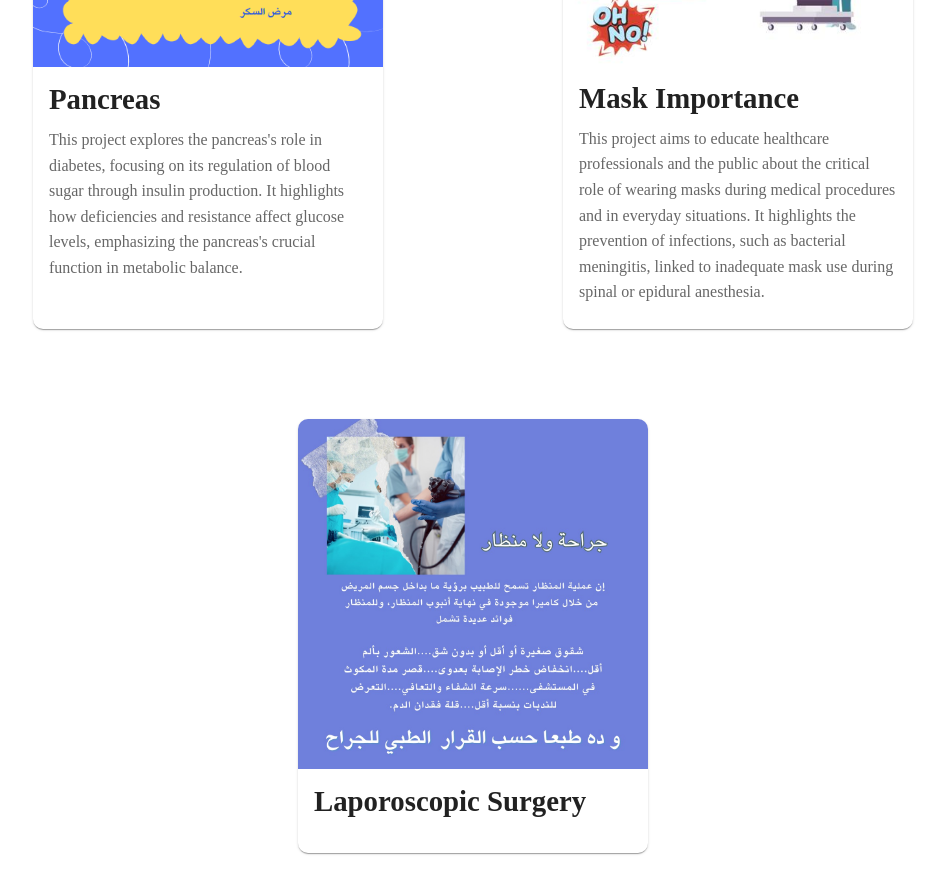
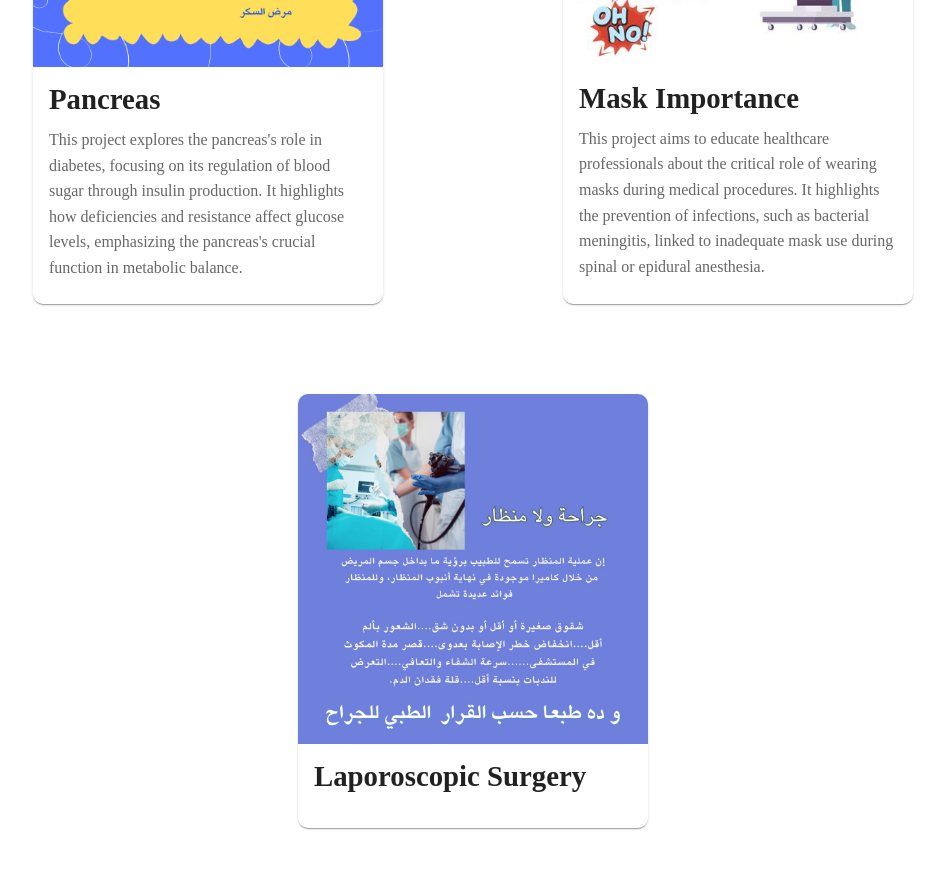
Before and after one commit to AlySultan06/Dr-Nada-Helmy-Portfolio, a React (Vite) app: page /projects in a window 1280 px wide. Shown: the part 1720-2614 px from the top of the page, without its empty margins (167-1112 px from the left). Built offline with nearby package versions, Linux system fonts and the light colour scheme.

Commit message:
project des changed

```diff
--- a/src/Components/Home.jsx
+++ b/src/Components/Home.jsx
@@ -5,7 +5,7 @@ import Typography from "@mui/material/Typography";
 import Stack from "@mui/material/Stack";
 import Button from "@mui/material/Button";
 import IconButton from "@mui/material/IconButton";
-import LinkedInIcon from '@mui/icons-material/LinkedIn';
+import LinkedInIcon from "@mui/icons-material/LinkedIn";
 import WhatsAppIcon from "@mui/icons-material/WhatsApp";
 import MailIcon from "@mui/icons-material/Mail";
 import Fade from '@mui/material/Fade';
--- a/src/Components/Projects.jsx
+++ b/src/Components/Projects.jsx
@@ -95,7 +95,7 @@ function Projects() {
     {
       header: "Mask Importance",
       description:
-        "This project aims to educate healthcare professionals and the public about the critical role of wearing masks during medical procedures and in everyday situations. It highlights the prevention of infections, such as bacterial meningitis, linked to inadequate mask use during spinal or epidural anesthesia.",
+        "This project aims to educate healthcare professionals about the critical role of wearing masks during medical procedures. It highlights the prevention of infections, such as bacterial meningitis, linked to inadequate mask use during spinal or epidural anesthesia.",
       image: "../../imgs/pdf3/doctor1.jpg",
       isDescription: true,
       craousel: true,
--- a/vite.config.js
+++ b/vite.config.js
@@ -4,5 +4,4 @@ import react from '@vitejs/plugin-react'
 // https://vitejs.dev/config/
 export default defineConfig({
   plugins: [react()]
-
 })
```
